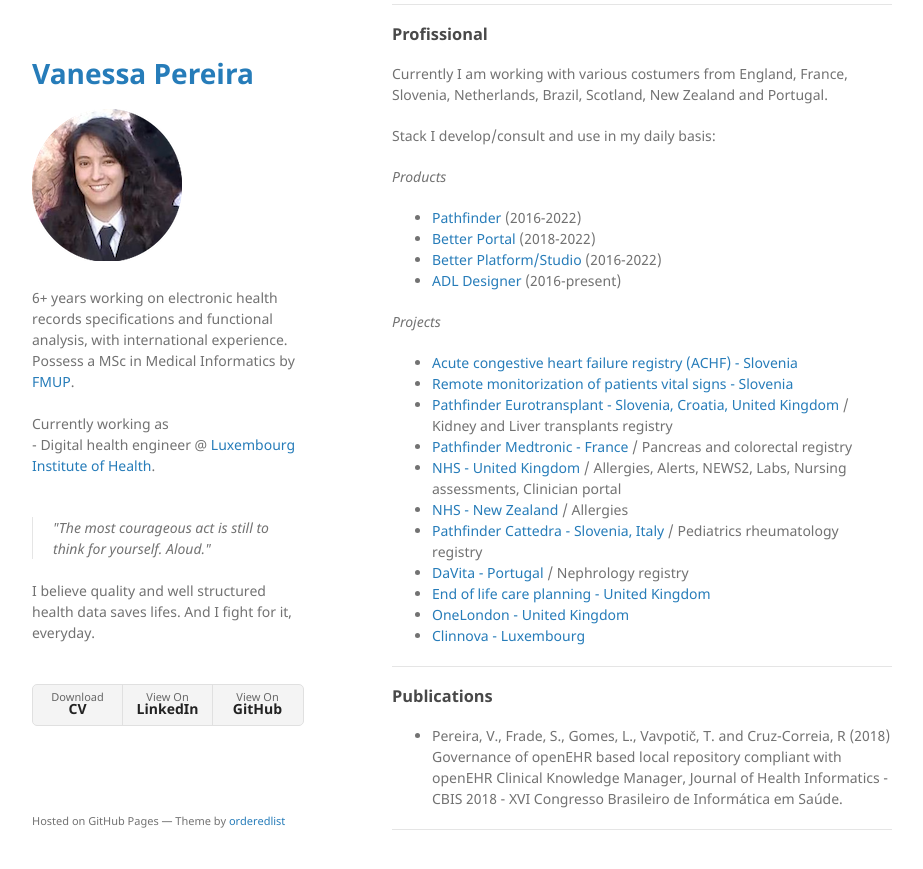
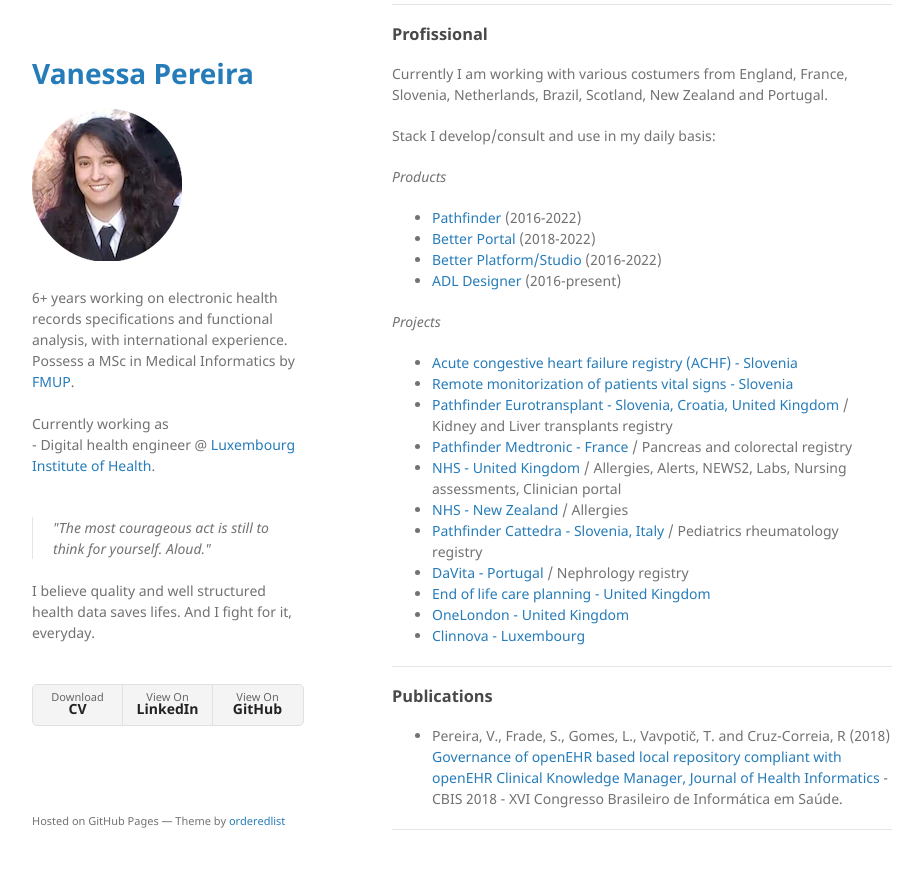
Before and after one commit to vanessa-pereira/vanessa-pereira.github.io, a Jekyll site: the page built from index.md, in a window 1280 px wide and 900 px high, scrolled down 605 px. Shown: the top 869 px of the window, without its empty margins (178-1101 px from the left). Built offline with Jekyll 4.4.1, drawn with Linux system fonts in a browser that asks for light colours; part of the change alters nothing that is shown.

```diff
--- a/index.md
+++ b/index.md
@@ -58,6 +58,6 @@ Stack I develop/consult and use in my daily basis:
 
 ### Publications
 
-- Pereira, V.,  Frade, S., Gomes, L., Vavpotič, T. and Cruz-Correia, R (2018) Governance of openEHR based local repository compliant with openEHR Clinical Knowledge Manager, Journal of Health Informatics - CBIS 2018 - XVI Congresso Brasileiro de Informática em Saúde.
+- Pereira, V.,  Frade, S., Gomes, L., Vavpotič, T. and Cruz-Correia, R (2018) [Governance of openEHR based local repository compliant with openEHR Clinical Knowledge Manager, Journal of Health Informatics](https://github.com/vanessa-pereira/CBIS2018/blob/master/ArticleSBIS_final_v2.pdf) - CBIS 2018 - XVI Congresso Brasileiro de Informática em Saúde.
 
 ---
```
